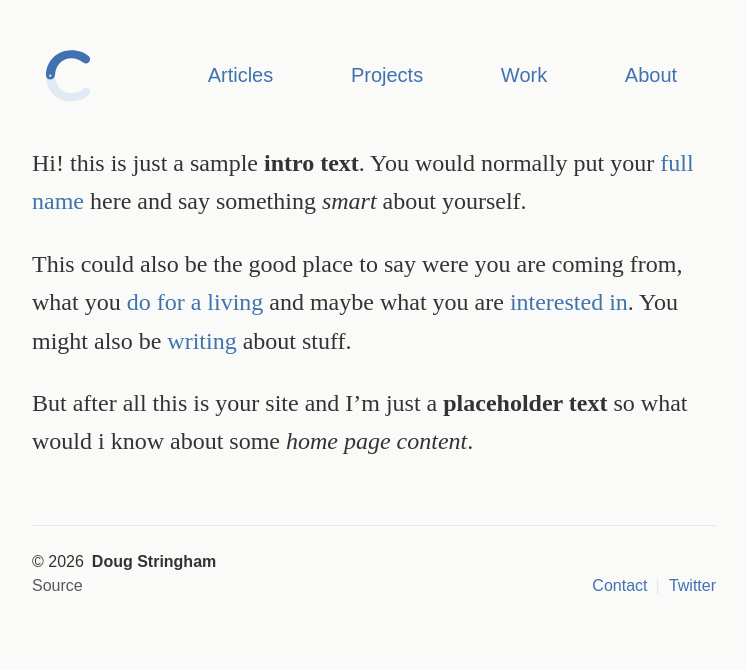
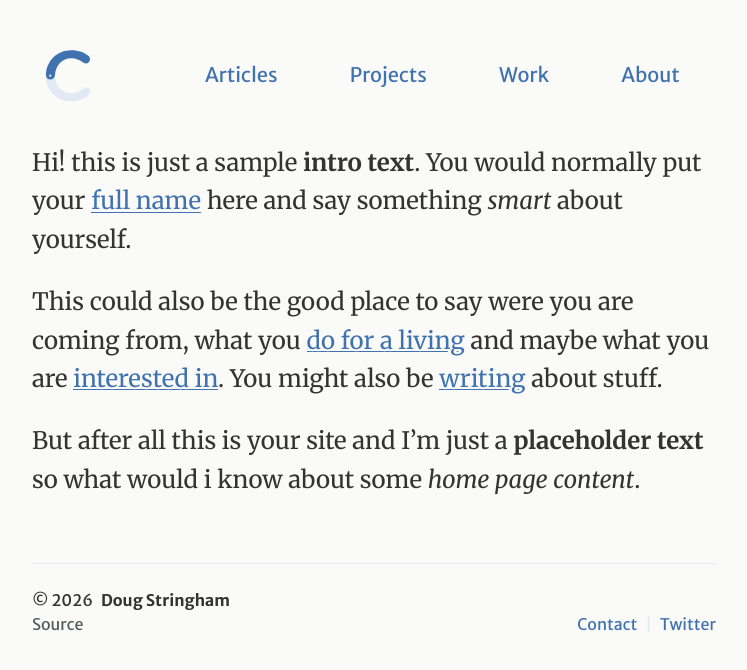
Before and after one commit to intrpr/services, a Jekyll site: the page built from index.md, in a window 1280 px wide. Shown: the top 670 px of the page, without its empty margins (266-1013 px from the left). Built offline with Jekyll 4.4.1, drawn with Linux system fonts in a browser that asks for light colours.

Commit message:
Update head.html

```diff
--- a/_includes/head.html
+++ b/_includes/head.html
@@ -17,7 +17,7 @@
 
   <link rel="preconnect" href="https://fonts.googleapis.com">
   <link rel="preconnect" href="https://fonts.gstatic.com" crossorigin>
-  <link href="https://fonts.googleapis.com/css2?family=Open+Sans&family=Space+Grotesk:wght@400;700&display=swap" rel="stylesheet">
+  <link href="https://fonts.googleapis.com/css2?family=Merriweather+Sans:ital,wght@0,300..800;1,300..800&family=Merriweather:ital,opsz,wght@0,18..144,300..900;1,18..144,300..900&display=swap" rel="stylesheet">
 
   <!-- Favicons -->
   <link rel="apple-touch-icon" href="{{ site.baseurl }}/assets/img/apple-touch-icon.png">
```
